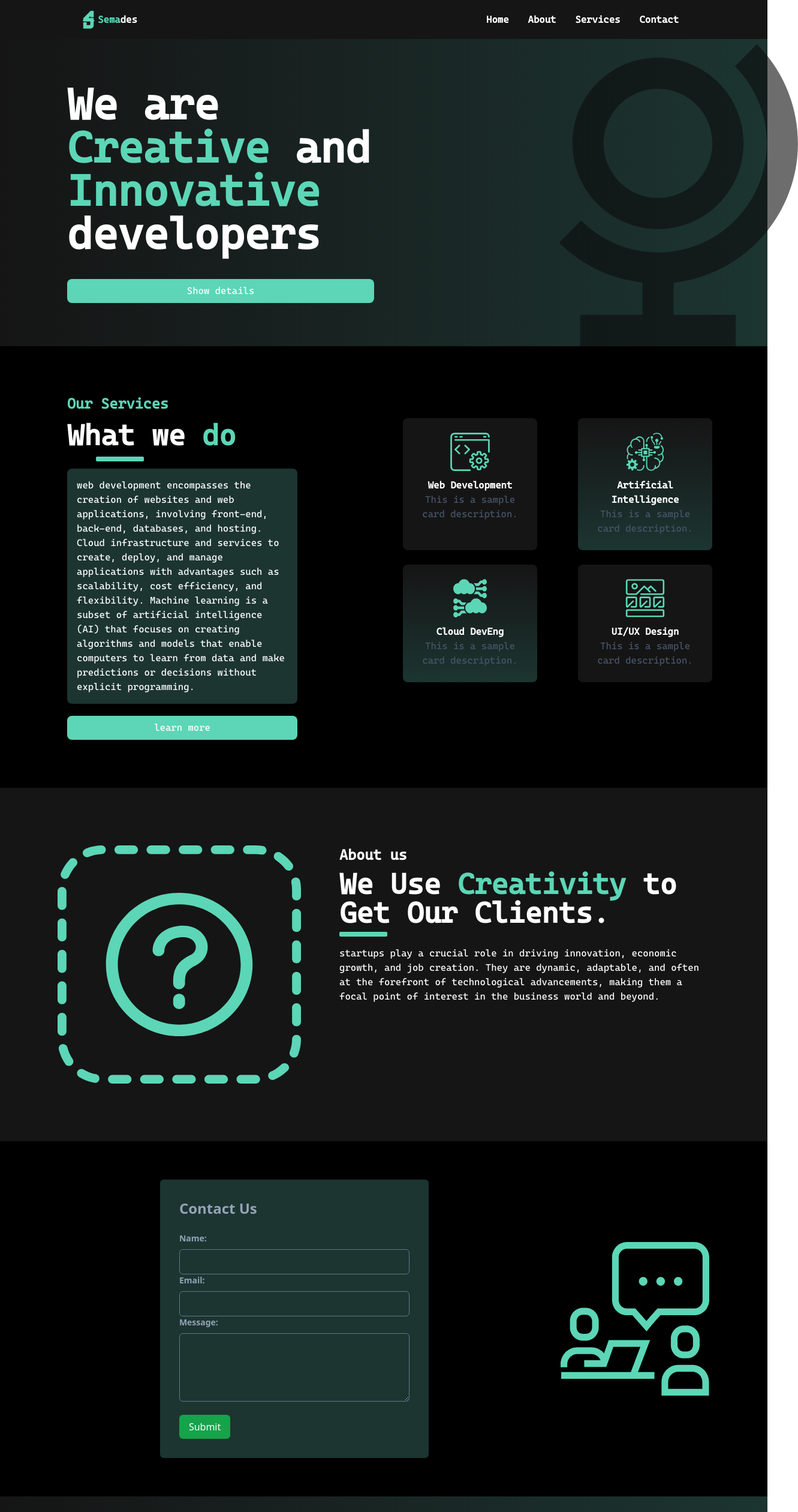
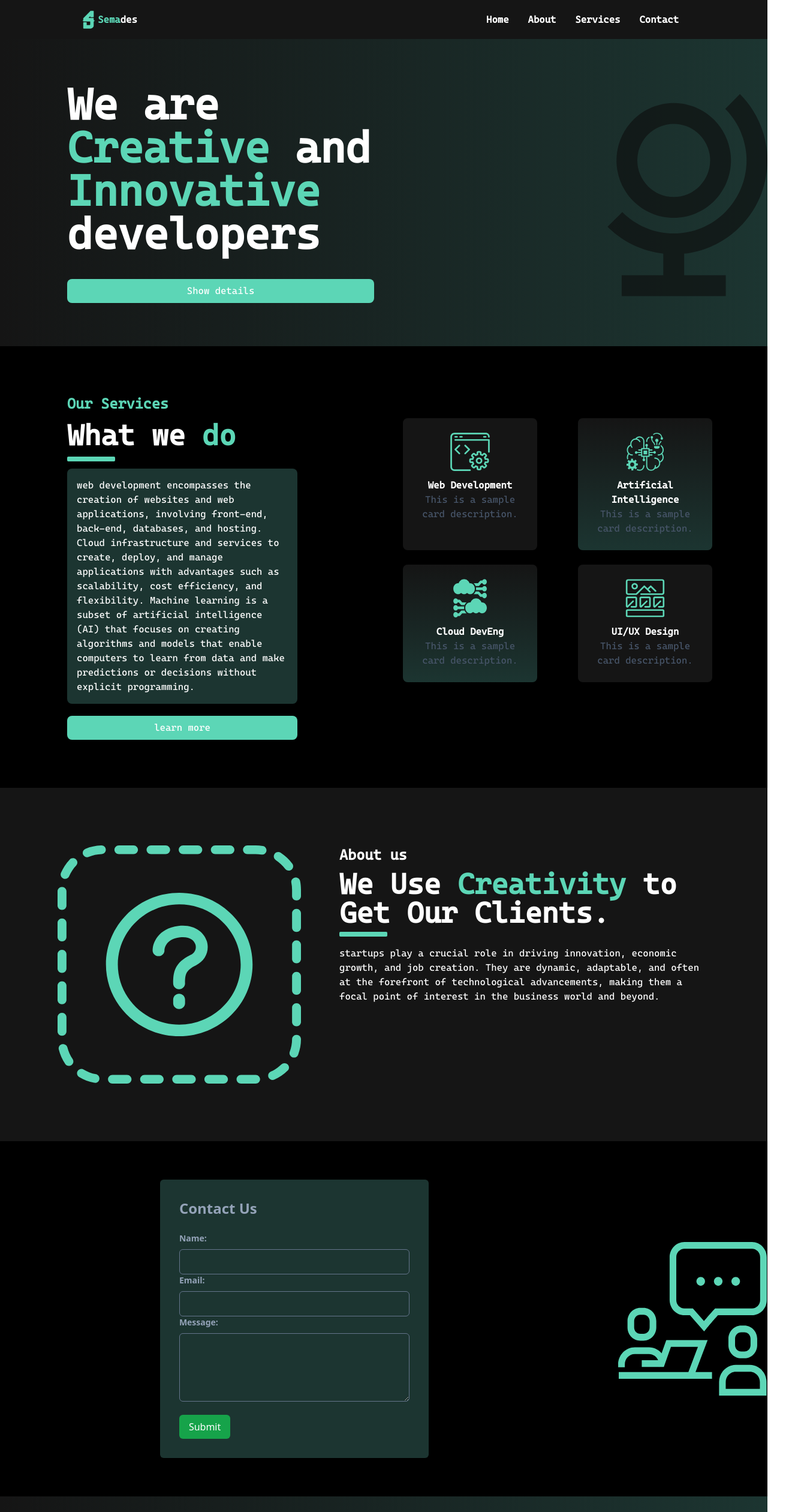
Before and after one commit to sky2626/Joetib-semades, a React (Vite) app: page / in a window 1280 px wide. Shown: the top 2520 px of the page at 60% size, 1331 px wide, since content can reach past the window. Built offline with nearby package versions, Linux system fonts and the light colour scheme.

Commit message:
general update

```diff
--- a/src/component/Footer.jsx
+++ b/src/component/Footer.jsx
@@ -50,7 +50,7 @@ export default function Footer(){
                         </svg>
                     </a>
                 </div>
-                <hr className="bg-pro-100 mb-1" />
+
             &#169; Semdes
         </footer>
     );
--- a/src/pages/Home.jsx
+++ b/src/pages/Home.jsx
@@ -39,7 +39,7 @@ export default function Home(){
                     className='bg-pro-300 mt-0 p-4 text-white rounded-lg md:w-120 font-Cascadia '>
                         Tackling a wide range of global issues is our main core focus. Education,Bussiness, Human Rights, Poverty Alleviation, Global Connectivity, and health fall in our scope.</p>}
                 </div>
-                <img className="hidden md:block max-w-full md:pl-64 md:h-120 md:pt-2" src="./src/assets/globe.svg" alt="svg of globe" />
+                <img className="hidden md:block max-w-full items-end md:pl-64 md:overflow-hidden md:h-120 md:pt-2" src="./src/assets/globe.svg" alt="svg of globe" />
             </div>
 
            {/*  our services */}
@@ -56,7 +56,7 @@ export default function Home(){
                         What we <span className='text-pro-100'>do</span>
                     </h1>
                     <div
-                    className='bg-pro-100 rounded-sm h-2 w-20 ml-12'></div>
+                    className='bg-pro-100 rounded-sm h-2 w-20 ml-12 md:ml-0'></div>
                     <p
                     className='bg-pro-300 p-4 text-white rounded-lg md:w-96 font-Cascadia'>
                         web development encompasses the creation of websites and web applications, involving front-end, back-end, databases, and hosting.
@@ -74,7 +74,7 @@ export default function Home(){
                 <div
                 className="md:w-1/2 mt-10">
                     <div
-                    className="grid gap-6 grid-cols-1 md:grid-cols-2 ">
+                    className="grid gap-6 grid-cols-1 md:grid-cols-2 md:overflow-hidden ">
                         <div className="bg-pro-200 w-62 md:w-56 rounded-lg">
                             <Card
                                 imageSrc="./src/assets/web.svg"
@@ -116,8 +116,8 @@ export default function Home(){
                     <h2 className='text-white font-semibold text-2xl font-Cascadia'>
                         About us
                     </h2>
-                    <h1 className='text-white font-semibold text-3xl md:text-5xl font-Cascadia'>
-                     We Use <span className='text-pro-100 font-semibold text-3xl md:text-5xl'> Creativity</span> to Get Our Clients.
+                    <h1 className='text-white font-semibold text-3xl md:text-5xl  font-Cascadia'>
+                     We Use <span className='text-pro-100 font-semibold text-3xl md:text-5xl '> Creativity</span> to Get Our Clients.
                     </h1>
                     <div className='bg-pro-100 rounded-sm h-2 w-20'></div>
                     <p className='text-white mt-2 font-Cascadia'>
@@ -142,7 +142,7 @@ export default function Home(){
 
             {/* Contact Us */}
             <div
-            className='bg-black flex py-16 justify-center items-center md:gap-12 md:px-24 '>
+            className='bg-black flex py-16 justify-center items-center md:gap-12 md:overflow-hidden'>
                 <div class="container mx-auto p-8 bg-pro-300 rounded-md shadow-md max-w-md">
                     <h1 class="text-2xl font-semibold mb-6 text-slate-400">Contact Us</h1>
                     <form action="mailto:semades@mail.com" method="post">
@@ -155,7 +155,7 @@ export default function Home(){
                         <button class="bg-green-600 text-white px-4 py-2 rounded-md mt-4 hover:bg-green-700" type="submit">Submit</button>
                     </form>
                 </div>
-                <div className=''>
+                <div className='flex justify-center items-center'>
                     <img className='hidden md:block h-64 ' src="./src/assets/support.svg " alt="img of support" />
                 </div>
 
@@ -166,8 +166,14 @@ export default function Home(){
             className='bg-gradient-to-l from-pro-300 flex items-center gap-4 p-4 md:justify-between md:gap-32 lg:gap-52 md:px-24 md:py-9 flex-col md:flex-row'>
                 <h2 className='text-2xl font-semibold text-slate-400 font-Cascadia'>Donate</h2>
                 <div className='text-white flex gap-10 '>
-                    <img className='h-10 md:h-16' src="./src/assets/paypal.svg" alt="img of paypal" />
-                    <img className='h-14 md:h-16' src="./src/assets/bitcoin.svg" alt="image of paypal" />
+                    <a href="#">
+                        <img className='h-10 md:h-16' src="./src/assets/paypal.svg" alt="img of paypal" />
+                    </a>
+                    <a href="#">
+                        <img className='h-14 md:h-16' src="./src/assets/bitcoin.svg" alt="image of paypal" />
+                    </a>
+
+
                 </div>
             </div>
 
```
